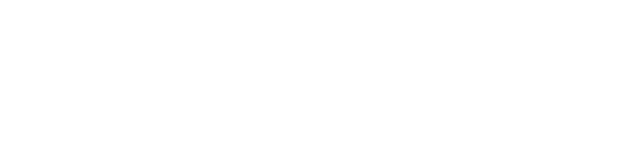
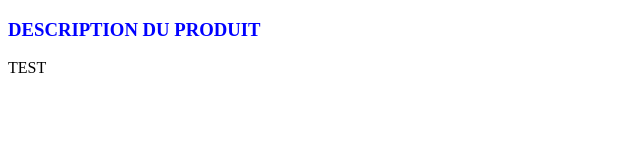
Before and after one commit to BdeB-Org/tp-1-partie1-tp1-emmanuel-veliana-camila, a plain HTML site: page html/prod3.html in a window 1280 px wide. Shown: the whole page, without its empty margins (0-640 px from the left). Drawn offline with Linux system fonts and the light colour scheme.

Commit message:
Update prod3.html
Test produit 1: verification des configurations git

```diff
--- a/html/prod3.html
+++ b/html/prod3.html
@@ -3,9 +3,12 @@
 <head>
     <meta charset="UTF-8">
     <meta name="viewport" content="width=device-width, initial-scale=1.0">
-    <title>Document</title>
+    <title></title>
 </head>
 <body>
+    <H3 style="color:blue;">DESCRIPTION DU PRODUIT</H3>
+    <p>TEST </p>
+
 
 </body>
 </html>
```
